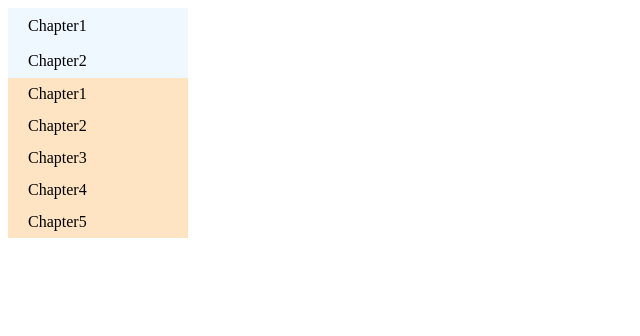
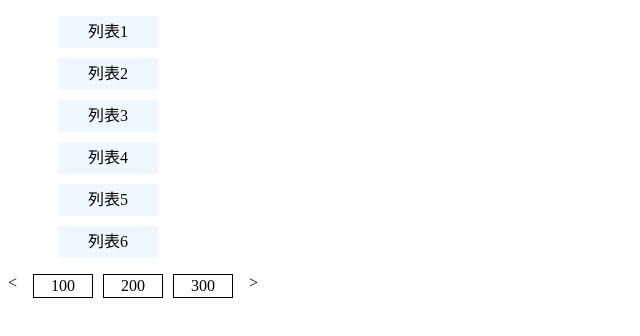
Before and after one commit to Evelynhynest/demo-components-vue, a Vue app: page / in a window 1280 px wide. Shown: the top 336 px of the page, without its empty margins (0-640 px from the left). Built offline with nearby package versions, Linux system fonts and the light colour scheme.

Commit message:
feat: simple carousel

```diff
--- a/src/App.vue
+++ b/src/App.vue
@@ -1,15 +1,135 @@
 <template>
   <div class="app">
-    <Menu />
-    <Directory/>
+    <!-- <Menu /> -->
+    <!-- <Directory /> -->
+    <DraggableList />
+    <SimpleCarousel />
   </div>
 </template>
 
 <script setup lang="ts">
-import Menu from './components/Menu/Menu.vue';
-import Directory from './components/Menu/Directory.vue';
+// import Menu from "./components/Menu/Menu.vue";
+// import Directory from "./components/Menu/Directory.vue";
+import DraggableList from "./components/Draggable/DraggableList.vue";
+import SimpleCarousel from "./components/Carousel/SimpleCarousel.vue";
+const a = [
+  {
+    F_id: "0-2018-0-f1c6f8fc-a734-38c8-97b5-c738a8c8b7f3",
+    F_no: "020203",
+    F_name: "一生",
+    F_gender: 2,
+    F_class_name: "三年级（1）班",
+    F_objective_score: "30.0",
+    F_correcting_status: 1,
+    F_speed: 130324,
+    F_submit_datetime: "2023-03-29 16:14:09",
+  },
+  {
+    F_id: "0-2018-0-fc9701fe-0392-3358-a7a5-d25a1d25ace0",
+    F_no: "020102",
+    F_name: "一心",
+    F_gender: 1,
+    F_class_name: "三年级（1）班",
+    F_objective_score: 200,
+    F_correcting_status: 1,
+    F_speed: 25421,
+    F_submit_datetime: "",
+    status: "未完成",
+    speed: "—",
+    submit_datetime: "—",
+    isChecked: false,
+  },
+  {
+    F_id: "0-2018-0-f63932ca-38d5-3660-b511-50d3152a7174",
+    F_no: "020101",
+    F_name: "一意",
+    F_gender: 1,
+    F_class_name: "三年级（1）班",
+    F_objective_score: 0,
+    F_correcting_status: 1,
+    F_speed: 0,
+    F_submit_datetime: "",
+    status: "未完成",
+    speed: "—",
+    submit_datetime: "—",
+    isChecked: false,
+  },
+  {
+    F_id: "0-2018-0-e830da33-452d-3fd4-aca8-1c0a883a6689",
+    F_no: "020204",
+    F_name: "一世",
+    F_gender: 2,
+    F_class_name: "三年级（1）班",
+    F_objective_score: 0,
+    F_correcting_status: 0,
+    F_speed: 0,
+    F_submit_datetime: "",
+    status: "未完成",
+    speed: "—",
+    submit_datetime: "—",
+    isChecked: false,
+  },
+  {
+    F_id: "0-2018-0-e830da33-452d-3fd4-aca8-1c0a883a6689",
+    F_no: "020204",
+    F_name: "一世",
+    F_gender: 2,
+    F_class_name: "三年级（1）班",
+    F_objective_score: 0,
+    F_correcting_status: 0,
+    F_speed: 0,
+    F_submit_datetime: "",
+    status: "未完成",
+    speed: "—",
+    submit_datetime: "—",
+    isChecked: false,
+  },
+  {
+    F_id: "0-2018-0-e830da33-452d-3fd4-aca8-1c0a883a6689",
+    F_no: "020204",
+    F_name: "一世",
+    F_gender: 2,
+    F_class_name: "三年级（1）班",
+    F_objective_score: 0,
+    F_correcting_status: 0,
+    F_speed: 0,
+    F_submit_datetime: "",
+    status: "未完成",
+    speed: "—",
+    submit_datetime: "—",
+    isChecked: false,
+  },
+  {
+    F_id: "0-2018-0-e830da33-452d-3fd4-aca8-1c0a883a6689",
+    F_no: "020204",
+    F_name: "一世",
+    F_gender: 2,
+    F_class_name: "三年级（1）班",
+    F_objective_score: 0,
+    F_correcting_status: 0,
+    F_speed: 0,
+    F_submit_datetime: "",
+    status: "未完成",
+    speed: "—",
+    submit_datetime: "—",
+    isChecked: false,
+  },
+  {
+    F_id: "0-2018-0-e830da33-452d-3fd4-aca8-1c0a883a6689",
+    F_no: "020204",
+    F_name: "一世",
+    F_gender: 2,
+    F_class_name: "三年级（1）班",
+    F_objective_score: 0,
+    F_correcting_status: 0,
+    F_speed: 0,
+    F_submit_datetime: "",
+    status: "未完成",
+    speed: "—",
+    submit_datetime: "—",
+    isChecked: false,
+  },
+];
 </script>
 
-<style scoped>
-
-</style>
+<style scoped></style>
--- /dev/null
+++ b/src/components/Carousel/Carousel.vue
@@ -0,0 +1,22 @@
+<template>
+  <div class="carousel">
+    <ul class="carousel-wrapper">
+      <li class="carousel-slide" v-for="n in 5">{{ n }}</li>
+    </ul>
+  </div>
+</template>
+
+<script setup lang="ts">
+
+</script>
+
+<style scoped lang="less">
+.carousel-wrapper {
+
+  .carousel-slide {
+    width: 500px;
+    height: 200px;
+    background-color: aliceblue;
+  }
+}
+</style>
--- /dev/null
+++ b/src/components/Carousel/SimpleCarousel.vue
@@ -0,0 +1,88 @@
+<template>
+  <div class="carousel">
+    <div class="carousel-wrapper">
+      <ul class="carousel-list" ref="carouselListRef">
+        <template v-for="n in 7">
+          <li class="carousel-item" ref="carouselItemRefs">{{n}}00</li>
+        </template>
+      </ul>
+    </div>
+    <div class="controller">
+      <div class="left" @click="changeItem(0)">&lt;</div>
+      <div class="right" @click="changeItem(1)" v-show="cur_last_item < 7">&gt;</div>
+    </div>
+  </div>
+</template>
+
+<script setup>
+import { ref, computed } from 'vue'
+
+/* const changeStep = computed(() => document.querySelector('.carousel-item').offsetWidth + window.getComputedStyle(document.querySelector('.carousel-item'))['margin-left'].slice(0, -2) * 2)
+const changeItem = (type) => {
+  console.log(carouselItemRefs.value);
+  // console.log('#', window.getComputedStyle(document.querySelector('.carousel-item'))['margin-left']);
+  // console.log('changeStep:', changeStep.value);
+  const originX = document.querySelector('.carousel-list').style.transform.split('(')[1]?.slice(0, -3) * 1 || 0
+  // console.log('originX:', originX);
+  const TranslateX = type === 1 ? originX - changeStep.value : originX + changeStep.value
+  // console.log('TranslateX:', TranslateX);
+  document.querySelector('.carousel-list').style.transform = `translateX(${TranslateX}px)`
+} */
+
+const carouselListRef = ref()
+const carouselItemRefs = ref([])
+const cur_last_item = ref(3)
+const changeStep = computed(() => carouselItemRefs.value[0].offsetWidth + window.getComputedStyle(carouselItemRefs.value[0])['margin-left'].slice(0, -2) * 2)
+const changeItem = (type) => {
+  console.log(carouselItemRefs.value.at(-1).offsetLeft);
+  const originX = carouselListRef.value.style.transform.split('(')[1]?.slice(0, -3) * 1 || 0
+  const TranslateX = type === 1 ? originX - changeStep.value : originX + changeStep.value
+  carouselListRef.value.style.transform = `translateX(${TranslateX}px)`
+  cur_last_item.value = type === 1 ? cur_last_item.value += 1 : cur_last_item.value -= 1
+  console.log(cur_last_item.value);
+}
+</script>
+
+<style lang="less" scoped>
+.carousel {
+  position: relative;
+  width: 210px;
+  padding: 0 20px;
+}
+.carousel-wrapper {
+  width: 210px;
+  height: 50px;
+  overflow: hidden;
+}
+.carousel-list {
+  width: 700px;
+  padding: 0;
+  margin: 0;
+  list-style: none;
+  transition: all 0.3s;
+
+  li {
+    float: left;
+    margin: 0 5px;
+    width: 50px;
+    text-align: center;
+    padding: 2px 4px;
+    border: 1px #000 solid;
+  }
+}
+
+.controller {
+  .left {
+    position: absolute;
+    top: 0;
+    left: 0;
+    cursor: pointer;
+  }
+  .right {
+    position: absolute;
+    top: 0;
+    right: 0;
+    cursor: pointer;
+  }
+}
+</style>
--- a/src/components/Draggable/DraggableList.vue
+++ b/src/components/Draggable/DraggableList.vue
@@ -1,6 +1,6 @@
 <template>
-  <ul class="draggable-list">
-    <li
+  <TransitionGroup name="list" tag="ul" class="draggable-list">
+    <!-- <li
       v-for="(item, index) in list"
       :key="item.label"
       @dragenter="dragenter($event, index)"
@@ -8,13 +8,22 @@
       @dragstart="dragstart($event, index)"
       @dragend="dragend($event, index)"
       draggable="true"
+    > -->
+    <li
+      v-for="(item, index) in list"
+      :key="item.label"
+      :class="{ active: dragIndex === index }"
+      @dragstart="dragstart($event, index)"
+      @dragenter="dragenter($event, index)"
+      @dragend="dragend($event, index)"
+      draggable="true"
     >
       {{ item.label }}
     </li>
-  </ul>
+  </TransitionGroup>
 </template>
 
-<script setup>
+<script setup lang="ts">
 import { ref } from "vue";
 const list = ref([
   { label: "列表1" },
@@ -24,32 +33,33 @@ const list = ref([
   { label: "列表5" },
   { label: "列表6" },
 ]);
-const dragIndex = ref();
-const dragenter = (e, index) => {
-  console.log("dragenter", e.target, index);
-  // e.preventDefault()
+const dragIndex = ref(-1);
+const dragenter = (e: Event, index: number) => {
+  // console.log("dragenter", e.target, index);
+  e.preventDefault()
   if (dragIndex.value !== index) {
     const resource = list.value[dragIndex.value];
-    console.log("resource:", resource);
+    // console.log("resource:", resource);
     list.value.splice(dragIndex.value, 1);
     list.value.splice(index, 0, resource);
     dragIndex.value = index;
   }
 };
-const dragstart = (e, index) => {
+const dragstart = (e: Event, index: number) => {
   dragIndex.value = index;
-  console.log("dragstart", e.target, index);
+  // console.log("dragstart", e.target, index);
 };
-const dragover = (e, index) => {
-  console.log("dragover", e.target, index);
-  // e.preventDefault()
-};
-const dragend = (e, index) => {
-  console.log("dragend", e.target, index);
+/* const dragover = (e: Event, index: number) => {
+  // console.log("dragover", e.target, index);
+  e.preventDefault()
+}; */
+const dragend = (e: Event, index: number) => {
+  // console.log("dragend", e.target, index);
+  dragIndex.value = -1;
 };
 </script>
 
-<style>
+<style scoped>
 body {
   user-select: none;
 }
@@ -58,11 +68,34 @@ body {
   width: 120px;
   text-align: center;
 }
-li {
+.draggable-list li {
   margin: 10px;
   height: 32px;
   line-height: 32px;
   background-color: aliceblue;
   cursor: move;
 }
+
+.draggable-list li.active {
+  opacity: 0.5;
+}
+
+/* 对移动中的元素应用的过渡 */
+.list-move,
+.list-enter-active,
+.list-leave-active {
+  transition: all 0.5s ease;
+}
+
+.list-enter-from,
+.list-leave-to {
+  opacity: 0;
+  /* transform: translateX(30px); */
+}
+
+/* 确保将离开的元素从布局流中删除
+  以便能够正确地计算移动的动画。 */
+.list-leave-active {
+  position: absolute;
+}
 </style>
--- a/src/components/Menu/MenuItem.vue
+++ b/src/components/Menu/MenuItem.vue
@@ -4,6 +4,7 @@
       {{ menuItem.name }}
       <span v-if="menuItem.level === 3"> 12 </span>
     </div>
+    <transition name="menu">
       <ul
       class="submenu"
       v-if="menuItem.children"
@@ -13,6 +14,7 @@
           <MenuItem :menuItem="subItem" />
         </template>
       </ul>
+    </transition>
   </li>
 </template>
 
@@ -48,4 +50,13 @@ const toggleExpanded = () => {
 .submenu li .submenu li {
   color: gold;
 }
+.menu-enter-active,
+.menu-leave-active {
+  transition: all 0.5s ease;
+}
+.menu-enter-from,
+.menu-leave-to {
+  opacity: 0;
+  height: 0;
+}
 </style>
--- a/tsconfig.json
+++ b/tsconfig.json
@@ -6,7 +6,8 @@
     "paths": {
       "@/*": ["./src/*"]
     },
-    "ignoreDeprecations": "5.0"
+    "ignoreDeprecations": "5.0",
+    "allowJs": true,
   },
 
   "references": [
```
Lines whose indentation alone changed are shown as unchanged.
